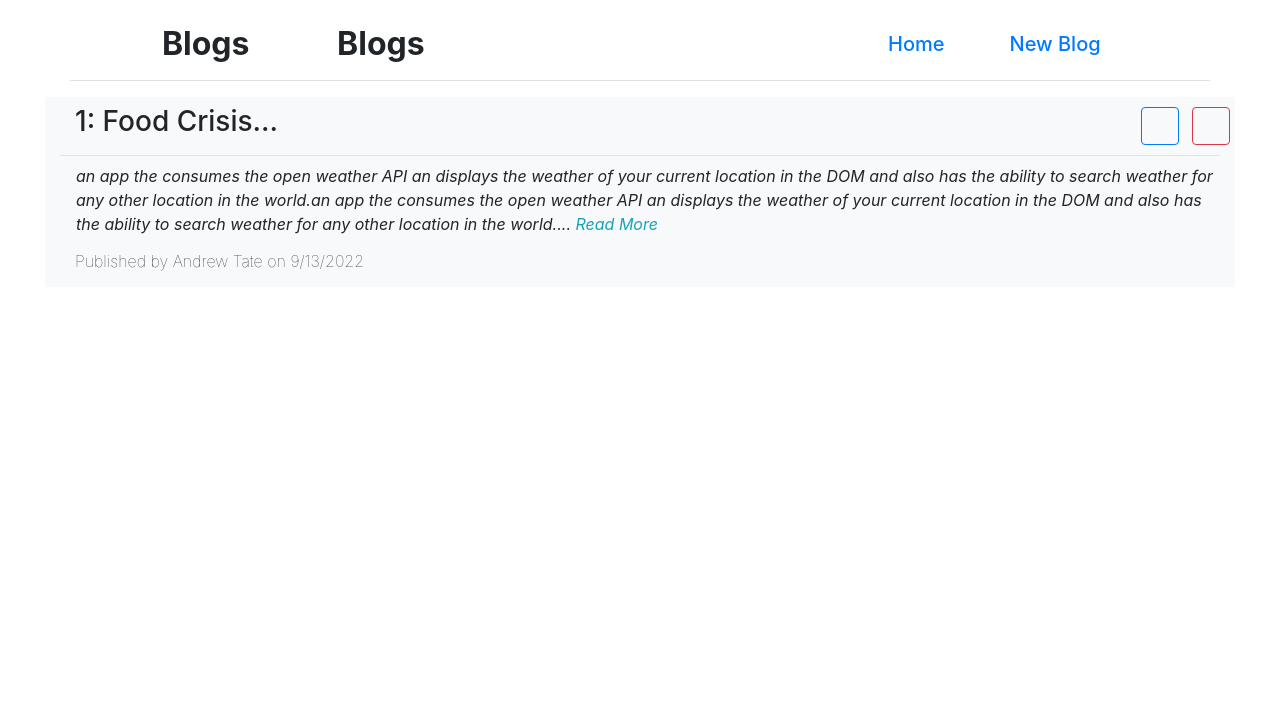
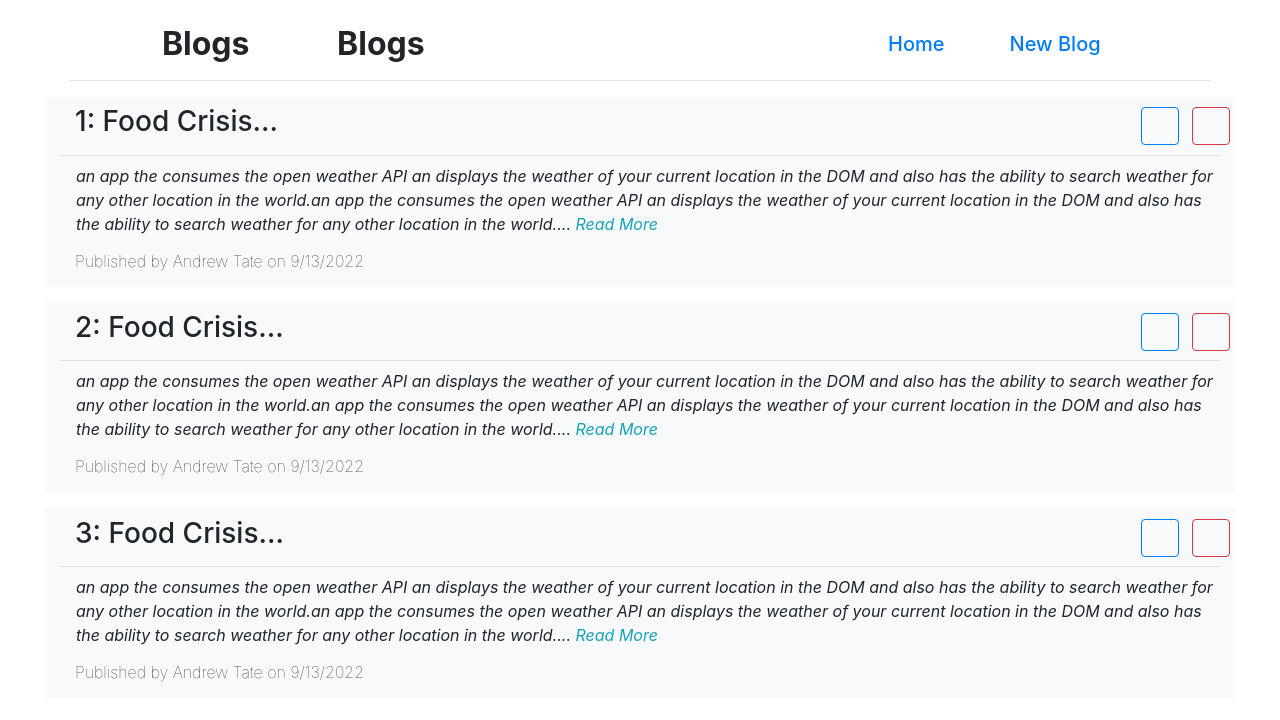
Before and after one commit to blackhammer2000/json-server-blogs, a React (Create React App) app: page /home in a window 1280 px wide. Shown: the top 720 px of the page. Built offline with nearby package versions, Linux system fonts and the light colour scheme; data requests are answered from the project's data file; a web font is replaced by a local one.

Commit message:
added the delete functionality but there seems to be a bug...

```diff
--- a/Data/db.json
+++ b/Data/db.json
@@ -6,6 +6,20 @@
       "author": "Andrew Tate",
       "id": "4dc1d7c9-b172-417c-8450-25135c260f2a",
       "date": "9/13/2022"
+    },
+    {
+      "title": "Food Crisis",
+      "description": "an app the consumes the open weather API an displays the weather of your current location in the DOM and also has the ability to search weather for any other location in the world.an app the consumes the open weather API an displays the weather of your current location in the DOM and also has the ability to search weather for any other location in the world.an app the consumes the open weather API an displays the weather of your current location in the DOM and also has the ability to search weather for any other location in the world.an app the consumes the open weather API an displays the weather of your current location in the DOM and also has the ability to search weather for any other location in the world.an app the consumes the open weather API an displays the weather of your current location in the DOM and also has the ability to search weather for any other location in the world.an app the consumes the open weather API an displays the weather of your current location in the DOM and also has the ability to search weather for any other location in the world.",
+      "author": "Andrew Tate",
+      "id": "2",
+      "date": "9/13/2022"
+    },
+    {
+      "title": "Food Crisis",
+      "description": "an app the consumes the open weather API an displays the weather of your current location in the DOM and also has the ability to search weather for any other location in the world.an app the consumes the open weather API an displays the weather of your current location in the DOM and also has the ability to search weather for any other location in the world.an app the consumes the open weather API an displays the weather of your current location in the DOM and also has the ability to search weather for any other location in the world.an app the consumes the open weather API an displays the weather of your current location in the DOM and also has the ability to search weather for any other location in the world.an app the consumes the open weather API an displays the weather of your current location in the DOM and also has the ability to search weather for any other location in the world.an app the consumes the open weather API an displays the weather of your current location in the DOM and also has the ability to search weather for any other location in the world.",
+      "author": "Andrew Tate",
+      "id": "3",
+      "date": "9/13/2022"
     }
   ]
 }
--- a/src/components/js/Blog.jsx
+++ b/src/components/js/Blog.jsx
@@ -4,9 +4,9 @@ import "../css/font-awesome-4.7.0/css/font-awesome.css";
 import "../css/blog.css";
 import { setBlogModal } from "../../utilities/setBlogModal";
 import BlogModal from "./BlogModal";
-import { Routes, Route, Link } from "react-router-dom";
+// import { Routes, Route, Link } from "react-router-dom";
 
-const Blog = ({ blog, index }) => {
+const Blog = ({ blog, index, deleteBlog }) => {
   const { id, author, description, title, date } = blog;
   const [selectedBlog, setSelectedBlog] = useState(null);
   const [error, setError] = useState(null);
@@ -14,9 +14,16 @@ const Blog = ({ blog, index }) => {
     <>
       <article
         className="container bg-light py-2 col mb-3"
-        onClick={() => setBlogModal(id, setSelectedBlog, setError)}
+        onClick={(e) =>
+          !e.target.classList.contains("fa" || "btn")
+            ? setBlogModal(id, setSelectedBlog, setError)
+            : null
+        }
       >
-        <button className="delete btn btn-outline-danger">
+        <button
+          className="delete btn btn-outline-danger"
+          onClick={() => deleteBlog(id, setError)}
+        >
           <i className="fa fa-trash"></i>
         </button>
         <button className="edit btn btn-outline-primary">
@@ -44,6 +51,7 @@ const Blog = ({ blog, index }) => {
         blog={selectedBlog}
         setSelectedBlog={setSelectedBlog}
         error={error}
+        setError={setError}
       />
     </>
   );
--- a/src/components/js/BlogModal.jsx
+++ b/src/components/js/BlogModal.jsx
@@ -1,7 +1,7 @@
 import React from "react";
 import "../css/bootstrap.min.css";
 
-const BlogModal = ({ blog, setSelectedBlog, error, ...props }) => {
+const BlogModal = ({ blog, setSelectedBlog, error, setError, ...props }) => {
   if (!blog) return null;
 
   const { title, description, author, date } = blog;
@@ -11,6 +11,7 @@ const BlogModal = ({ blog, setSelectedBlog, error, ...props }) => {
         <div {...props}>
           <div className="container-fluid border-bottom pb-2 d-flex justify-content-around mt-3">
             <h5>{error}</h5>
+            <button className="btn btn-outline-danger" onClick={( ) => setError(null)}>X</button>
           </div>
         </div>
       )}
--- a/src/components/js/Bloglist.jsx
+++ b/src/components/js/Bloglist.jsx
@@ -4,13 +4,21 @@ import "../css/bloglist.css";
 // import BlogModal from "./Blog";
 // import { useFullBlogData } from "../../hooks/useFullBlogData";
 
-const BlogList = ({ blogs, setError }) => {
+const BlogList = ({ blogs, deleteBlog }) => {
   // const { selectedBlogID, setSelectedBlogID } = useFullBlogData();
 
   return (
     <div className="container-fluid relative">
       {blogs.map((blog, index) => {
-        return <Blog blog={blog} index={index} key={blog.id} blogs={blogs} />;
+        return (
+          <Blog
+            blog={blog}
+            index={index}
+            key={blog.id}
+            blogs={blogs}
+            deleteBlog={deleteBlog}
+          />
+        );
       })}
     </div>
   );
--- a/src/components/js/Blogs.jsx
+++ b/src/components/js/Blogs.jsx
@@ -5,14 +5,44 @@ import BlogList from "./BlogList";
 import Loader from "./Loader";
 
 const Blogs = () => {
-  const { loading, error, blogs } = useFetchData();
+  const { loading, error, blogs, setBlogs } = useFetchData();
   return (
     <div className="container col mt-3">
       {loading && !blogs && !error && <Loader />}
       {error && !blogs && <div className="container">{error}</div>}
-      {blogs && <BlogList blogs={blogs} />}
+      {blogs && <BlogList blogs={blogs} deleteBlog={deleteBlog} />}
     </div>
   );
+
+  async function deleteBlog(id, setError) {
+    const requestConfigurations = {
+      method: "DELETE",
+      headers: {
+        "Content-Type": "application/json",
+      },
+    };
+    try {
+      const response = await fetch(
+        `http://localhost:8000/${id}`,
+        requestConfigurations
+      );
+      if (!response.ok) {
+        throw new Error("Server Error, Could Not Find Resources...");
+      }
+
+      const data = await response.json();
+      if (data) {
+        setBlogs(
+          blogs.map((blog) => {
+            if (blog.id === id) return null;
+            return blog;
+          })
+        );
+      }
+    } catch (error) {
+      setError(error.message);
+    }
+  }
 };
 
 export default Blogs;
--- a/src/hooks/useFetchData.js
+++ b/src/hooks/useFetchData.js
@@ -29,5 +29,5 @@ export function useFetchData() {
     }, 3000);
   }, []);
 
-  return { loading, error, blogs };
+  return { loading, error, blogs, setBlogs };
 }
```
